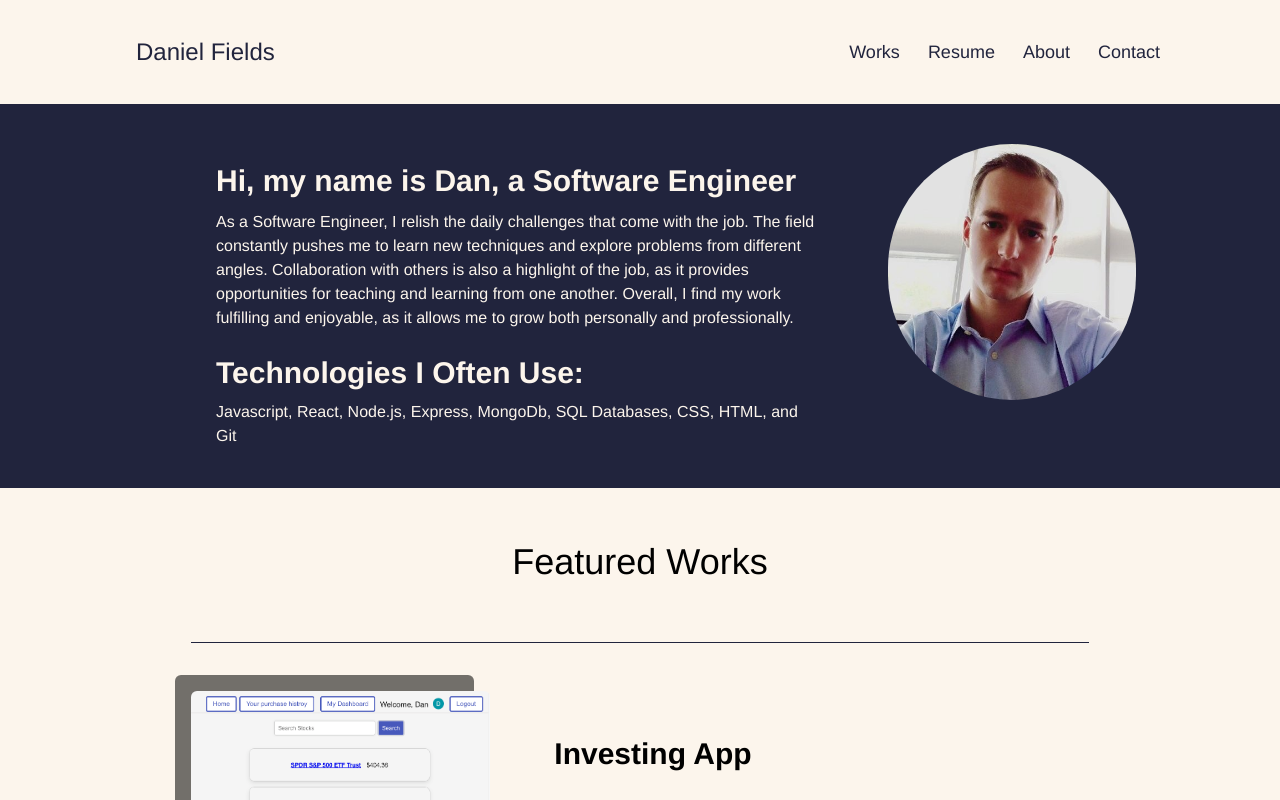
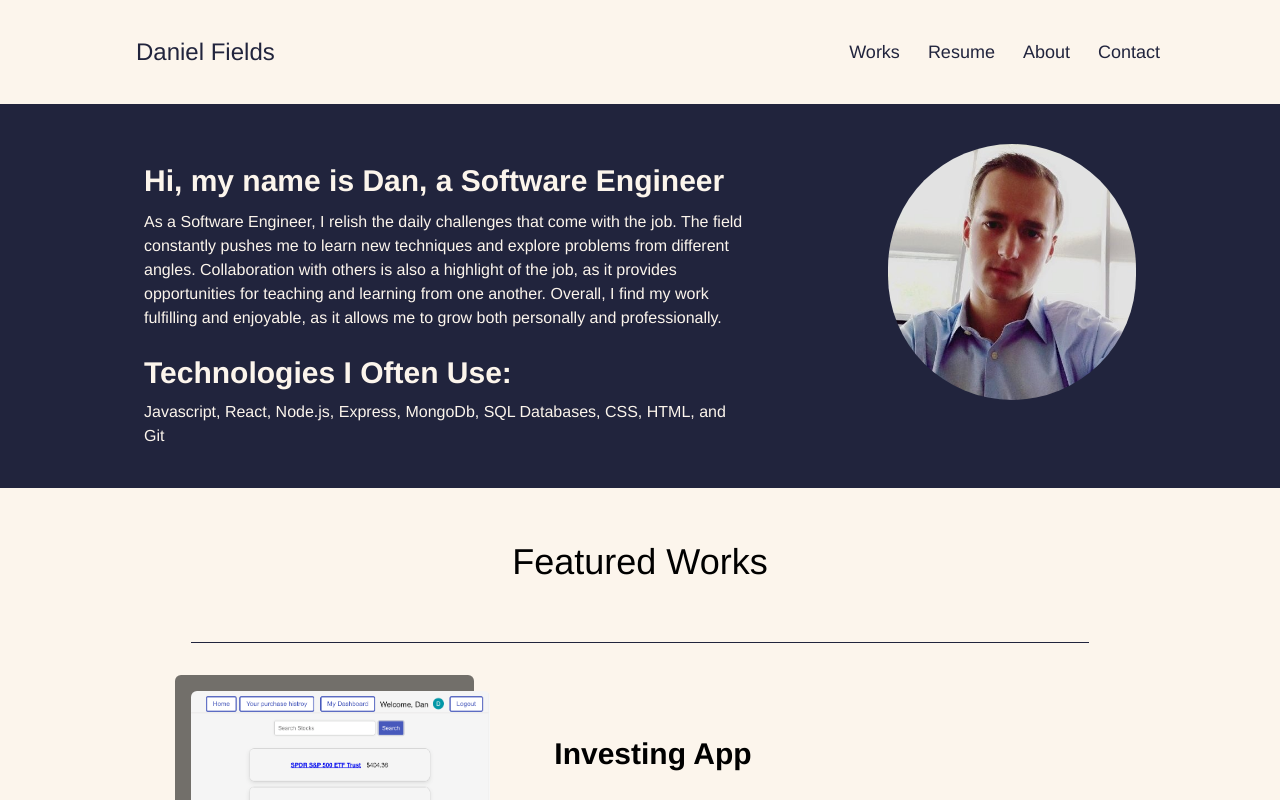
Before and after one commit to danf8/my-portfolio, a Next.js app: page / in a window 1280 px wide. Shown: the top 800 px of the page. Built offline with nearby package versions, Linux system fonts and the light colour scheme.

Commit message:
wip: edit imgs & nav

```diff
--- a/components/Header.js
+++ b/components/Header.js
@@ -5,10 +5,10 @@ const Header = () => {
     return (
         <header id="about" name='about' className=' bg-blueish-50 object-cover flex flex-col py-10 px-0 md:max-w-none md:h-96 md:w-screen  md:grid grid-row-3 md:col-3 md:grid-flow-col '>
             <Image id="pro-pic" height={256} width={248} className=' h-mobile-pic w-mobile-pic md:h-64 md:w-62 md:row-span-3 md:col-start-3 md:col-span-1 md:justify-items-start self-center rounded-full' src={aboutData[0].pic} alt="Daniel Fields Picture" />
-            <h2 id="about-name" className=' pt-10 md:pt-0 pb-4 md:pb-0 leading-10 w-82 md:w-128 md:col-start-2 md:col-end-3 font-bold text-3xl text-peach-50 self-center md:justify-self-center md:self-end '>Hi, my name is Dan, a Software Engineer</h2>
-            <p id="my-info" className='about-info  w-82 md:w-128 md:col-start-2 md:col-end-3 text-peach-50 text-base font-normal self-center md:justify-self-center md:self-center'>{aboutData[0].about}</p>
-            <h2 id="about-tech" className='about-info pt-1.5 md:pt-2  w-82 md:w-128 md:col-start-2 md:col-end-3 text-peach-50 font-bold self-center md:justify-self-center text-3xl'>Technologies I Often Use:</h2>
-            <p id="about-tech" className='about-info pt-1.5 md:pt-0  w-82 md:w-128 md:col-start-2 md:col-end-3 text-peach-50 text-base font-normal self-center md:justify-self-center '> {aboutData[0].technologies}</p>
+            <h2 id="about-name" className=' pt-10 md:pt-0 pb-4 md:pb-0 leading-10 w-82 md:w-128 md:col-start-2 md:col-end-3 font-bold text-3xl text-peach-50 self-center md:justify-self-start md:self-end '>Hi, my name is Dan, a Software Engineer</h2>
+            <p id="my-info" className='about-info  w-82 md:w-128 md:col-start-2 md:col-end-3 text-peach-50 text-base font-normal self-center md:justify-self-start md:self-center'>{aboutData[0].about}</p>
+            <h2 id="about-tech" className='about-info pt-1.5 md:pt-2  w-82 md:w-128 md:col-start-2 md:col-end-3 text-peach-50 font-bold self-center md:justify-self-start text-3xl'>Technologies I Often Use:</h2>
+            <p id="about-tech" className='about-info pt-1.5 md:pt-0  w-82 md:w-128 md:col-start-2 md:col-end-3 text-peach-50 text-base font-normal self-center md:justify-self-start '> {aboutData[0].technologies}</p>
             <style jsx>{`
                 #pro-pic{
                     width: auto;
--- a/components/Main.js
+++ b/components/Main.js
@@ -4,17 +4,15 @@ import Link from 'next/link';
 import Header from './Header';
 import projectData from '@/public/project-data.json';
 import Image from 'next/image';
-import { useState, useEffect } from 'react';
 
 const Main = () => {
-const [projectState, setProjectState] = useState(null)
     const showProject = projectData.map((p, i) => {
        return(
              <section key={i} id="p1" className={`${p['class-name']} border-t border-blueish-50 md:m-zero-auto md:mb-23 h-117 md:h-61 md:w-224 py-6 md:py-12 grid grid-cols-2  md:grid-cols-3 md:grid-flow-col  md:max-w-none `}>
                 {p.name === 'Investing App' ?
-                 <Image priority={true} id='project-pic' height={242} width={331} className='w-80 drop-shadow-4xl col-span-2 md:row-span-2 md:col-start-1 md:col-end-2 md:col-span-1 justify-self-center self-center rounded-md' src={p.pic} alt=""  />
+                 <Image priority={true} id='project-pic' height={242} width={331} className='w-83 drop-shadow-4xl col-span-2 md:row-span-2 md:col-start-1 md:col-end-2 md:col-span-1 justify-self-center self-center rounded-md' src={p.pic} alt=""  />
                 :
-                <Image id='project-pic' height={242} width={331} className='w-80 drop-shadow-4xl col-span-2 md:row-span-2 md:col-start-1 md:col-end-2 md:col-span-1 justify-self-center self-center rounded-md' src={p.pic} alt=""  />
+                <Image id='project-pic' height={242} width={331} className='w-83 drop-shadow-4xl col-span-2 md:row-span-2 md:col-start-1 md:col-end-2 md:col-span-1 justify-self-center self-center rounded-md' src={p.pic} alt=""  />
             }
                 <h2 className='font-bold md:pl-16 md:col-start-2 md:col-span-2 text-3xl text-bg-blueish-50 md:justify-self-start self-center md:my-5 md:w-49'>{p.name}</h2>
                 <Link className='col-start-2 col-end-2 row-start-2 md:pl-16 self-center md:self-end' href={p['github-frontend']} target='_blank'><AiFillGithub className='transition ease-in-out delay-50 hover:translate-y-1 hover:scale-110 duration-300 w-9 h-9 md:h-10 md:w-10'/></Link>
@@ -44,7 +42,7 @@ const [projectState, setProjectState] = useState(null)
                     </div>
                 </div>
             </div>
-    )
+        );
     };
 
     return (
@@ -66,6 +64,6 @@ const [projectState, setProjectState] = useState(null)
             </main>
        </>
      );
-}
+};
 
 export default Main;
--- a/components/MyResume.js
+++ b/components/MyResume.js
@@ -44,7 +44,6 @@ const MyResume = () => {
                     <div>
                         <Link href={data.linkedin} className="text-sky-600" target="_blank">| Linkedin |</Link>
                         <Link className="text-sky-600" href={data.github} target="_blank"> Github |</Link>
-                        <Link href="" className="text-sky-600"> Email |</Link>
                     </div>
                     <Link className=" text-sky-600" href="../images/dfResume.pdf" target="_blank"> Download</Link>
                 </div>
--- a/components/Nav.js
+++ b/components/Nav.js
@@ -24,14 +24,14 @@ const Nav = () => {
         <Link scroll={false} className='transition ease-in-out delay-50 hover:-translate-y-1 hover:opacity-75 hover:scale-110 duration-300' href='/#about'>
           <li>About</li>
         </Link>
-        <Link scroll={false} className='transition ease-in-out delay-50 hover:-translate-y-1 hover:opacity-75 hover:scale-110 duration-300' href='/#footer'>
+        <Link scroll={false} className='transition ease-in-out delay-50 hover:-translate-y-1 hover:opacity-75 hover:scale-110 duration-300' href='https://www.linkedin.com/in/daniel-fields-se/' target='_blank'>
           <li>Contact</li>
         </Link>
       </ul>
       <div onClick={changeMenuState}  className='md:hidden relative'>
           <RxHamburgerMenu  className='relative flex flex-col overflow-hidden items-center justify-center w-[44px] h-[44px]'/>
         {isMenuOpen && (
-          <ul className='absolute top-full left-0 mt-2 rounded-md shadow-lg bg-white'>
+          <ul className='absolute top-full left-0 mt-2 w-16 text-center rounded-md shadow-lg bg-white'>
             <Link className='' scroll={false} href='/'>
               <h1>Home</h1>
             </Link>
@@ -44,7 +44,7 @@ const Nav = () => {
             <Link scroll={false} className='' href='/#about'>
               <li className='' >About</li>
             </Link>
-            <Link scroll={false} className='' href='/#footer'>
+            <Link scroll={false} className='' href='https://www.linkedin.com/in/daniel-fields-se/' target='_blank'>
           <li>Contact</li>
         </Link>
           </ul>
--- a/pages/index.js
+++ b/pages/index.js
@@ -3,7 +3,6 @@ import Head from 'next/head';
 import { Inter } from 'next/font/google';
 import { useEffect } from 'react';
 const inter = Inter({ subsets: ['latin'] });
-
 import Main from '@/components/Main';
 
 export default function Home() {
@@ -27,7 +26,6 @@ export default function Home() {
     );
   });
 
-
   return (
     <>
         <Head>
```
Lines whose indentation alone changed are shown as unchanged.
